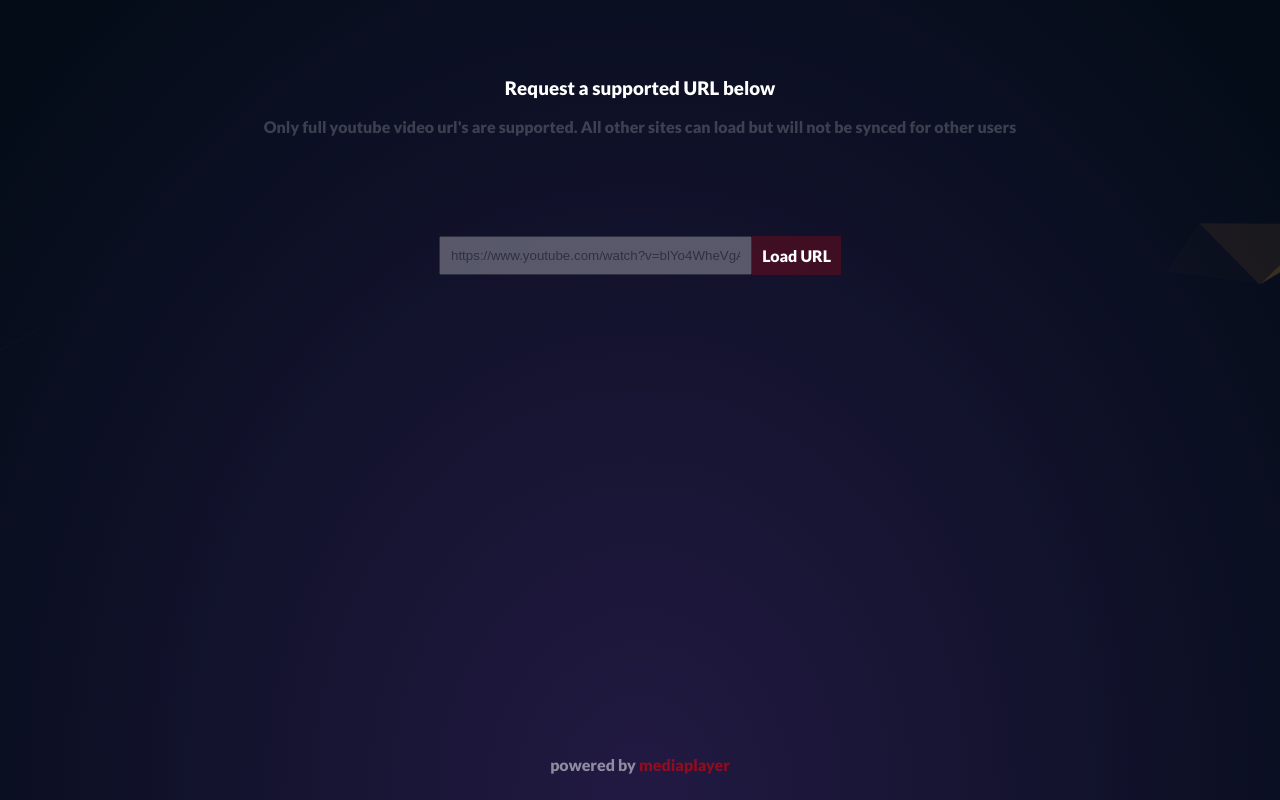
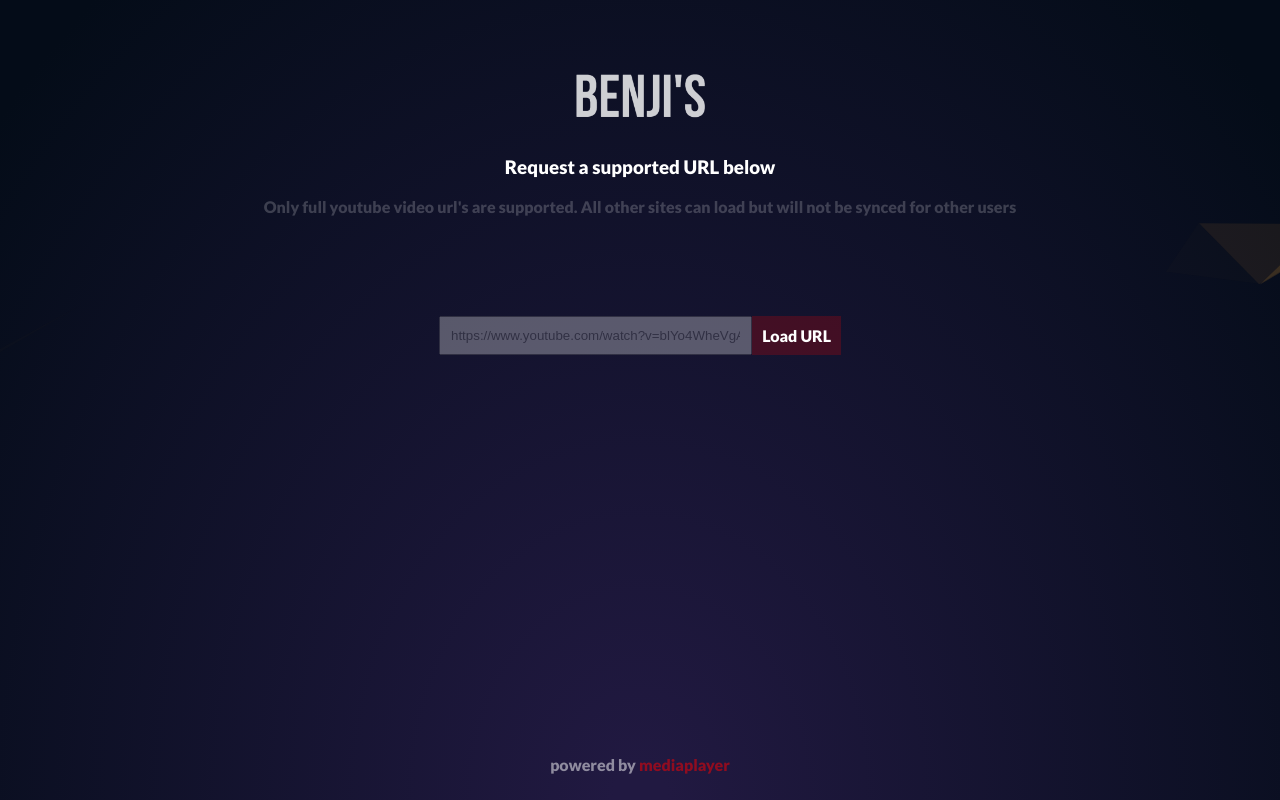
Before and after one commit to ragaire/ronnyg.xyz, a plain HTML site: page req.html in a window 1280 px wide. Drawn offline with Linux system fonts and the light colour scheme.

Commit message:
Update req.html

```diff
--- a/req.html
+++ b/req.html
@@ -18,7 +18,7 @@
 <body>
 <div class = "main" >
 
-            <!-- <img src="log.png"> -->
+            <img src="img/benjis.png">
             <h3>Request a supported URL below</h3>
             <p style="opacity:.2;">Only full youtube video url's are supported. All other sites can load but will not be synced for other users</p>
             <div class="center">
```
